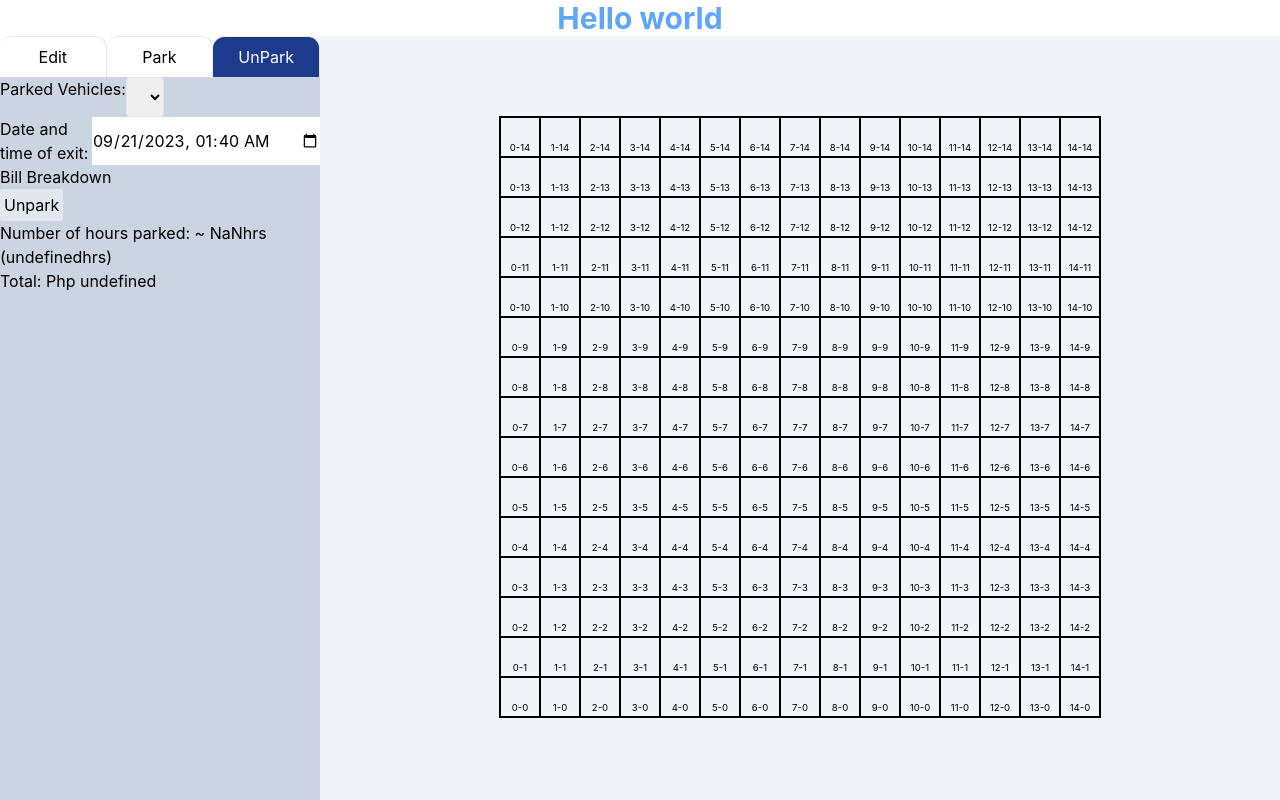
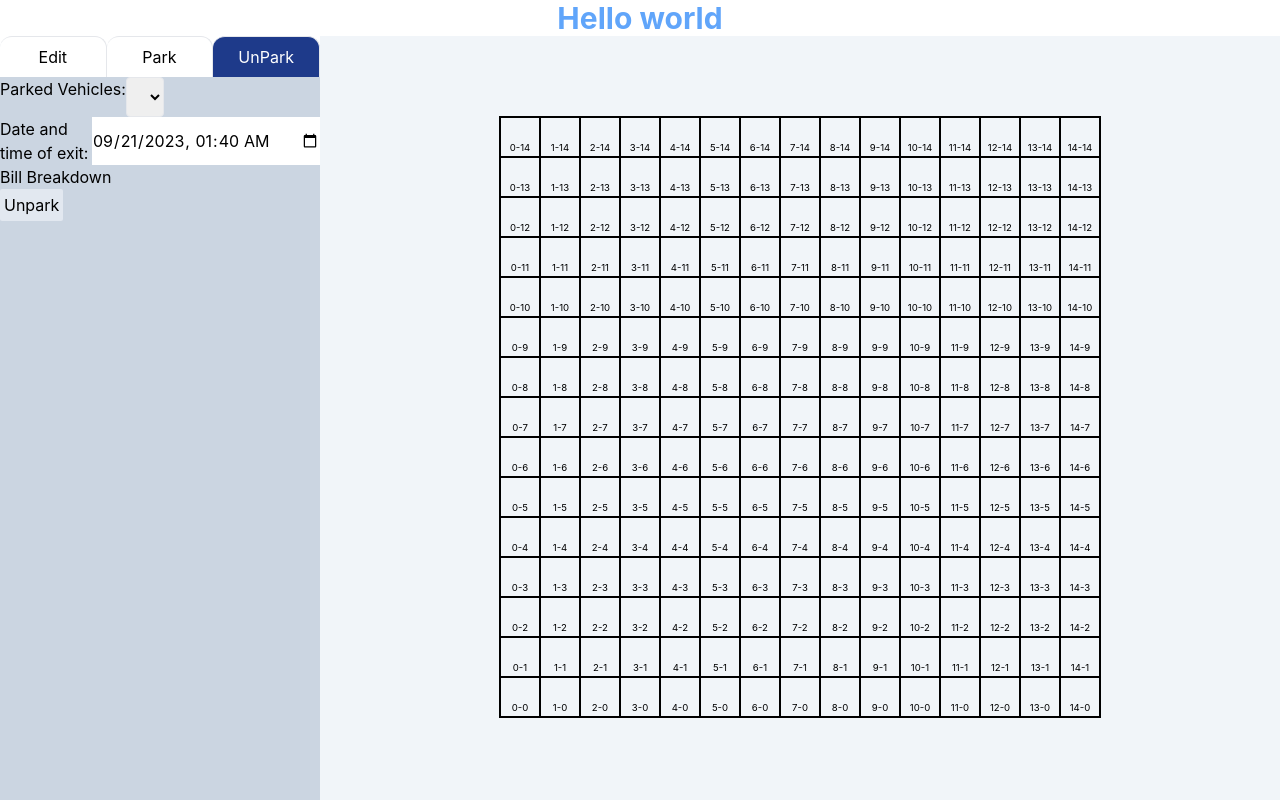
Before and after one commit to Hoshaiah/ayalaparking-frontend, a React (Create React App) app: page / in a window 1280 px wide. Both pictures are taken after a click on the button "UnPark". Built offline with nearby package versions, Linux system fonts and the light colour scheme.

Commit message:
set receipt default as none

```diff
--- a/src/components/SideNav/UnparkView.jsx
+++ b/src/components/SideNav/UnparkView.jsx
@@ -12,7 +12,7 @@ const UnparkView = () => {
     const [parkedCarInput, setParkedCarInput] = useState()
     const [dateTimeHelperText, setDateTimeHelperText] = useState('')
     const [dateInput, setDateInput]= useState(getDateTimeNow())
-    const [receipt, setReceipt] = useState({})
+    const [receipt, setReceipt] = useState()
     const [disabledUnparkButton, setDisabledUnparkButton] = useState(parkedCarsSelection.length > 0)
 
     const handleUnparkCar = () => {
```
